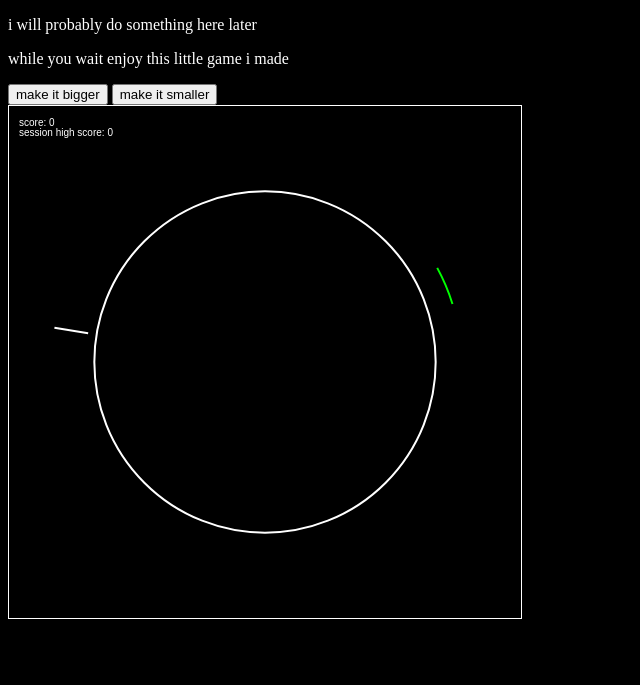
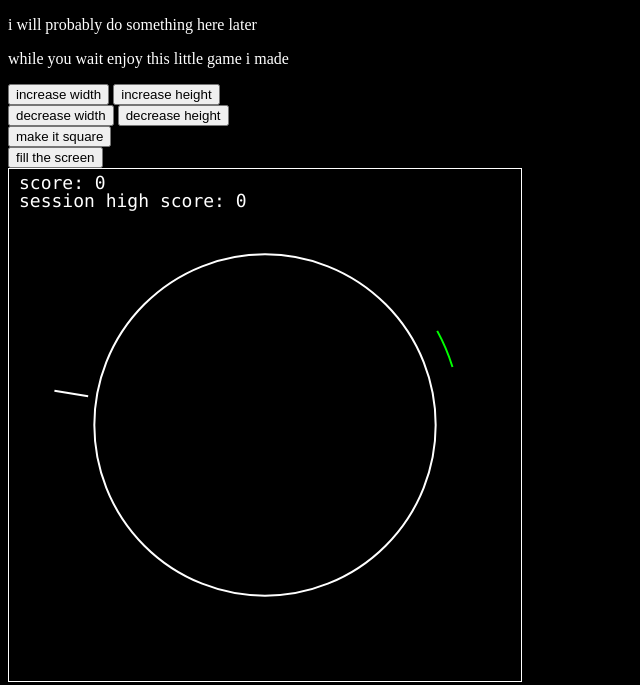
Before and after one commit to honchokomodo/honchokomodo.github.io, a plain HTML site: page index.html in a window 1280 px wide. Shown: the whole page, without its empty margins (0-640 px from the left). Drawn offline with Linux system fonts and the light colour scheme.

Commit message:
added more canvas scaling options

```diff
--- a/clock.js
+++ b/clock.js
@@ -64,8 +64,9 @@ function drawFrame() {
   drawArc(centerX, centerY, goal-0.1, goal+0.1, radius*1.15, 2, "#0F0");
   drawLine(centerX+radius*1.05*vecX, centerY+radius*1.05*vecY, centerX+radius*1.25*vecX, centerY+radius*1.25*vecY, 2, "#FFF");
   ctx.fillStyle = "#FFF";
+  ctx.font = "18px consolas"
   ctx.fillText("score: "+score, 10, 20);
-  ctx.fillText("session high score: "+tops, 10, 30);
+  ctx.fillText("session high score: "+tops, 10, 38);
 }
 
 setInterval(drawFrame, 1000/60);
--- a/index.html
+++ b/index.html
@@ -2,16 +2,34 @@
 <body style="background-color: black;color: white">
   <p>i will probably do something here later</p>
   <p>while you wait enjoy this little game i made</p>
-  <button id="makebigger">make it bigger</button>
-  <button id="makesmaller">make it smaller</button>
+  <button id="biggerx">increase width</button>
+  <button id="biggery">increase height</button>
+  <br>
+  <button id="smallerx">decrease width</button>
+  <button id="smallery">decrease height</button>
+  <br>
+  <button id="square">make it square</button>
+  <br>
+  <button id="fillscreen">fill the screen</button>
   <script>
-    makebigger.addEventListener("click", function() {
+    biggerx.addEventListener("click", function() {
       myCanvas.width = Math.max(32, myCanvas.width + 16);
+    });
+    biggery.addEventListener("click", function() {
 	  myCanvas.height = Math.max(32, myCanvas.height + 16);
+	});
+	smallerx.addEventListener("click", function() {
+      myCanvas.width = Math.max(32, myCanvas.width - 16);
     });
-    makesmaller.addEventListener("click", function() {
-	  myCanvas.width = Math.max(32, myCanvas.width - 16);
+    smallery.addEventListener("click", function() {
 	  myCanvas.height = Math.max(32, myCanvas.height - 16);
+	});
+	square.addEventListener("click", function() {
+	  myCanvas.height = myCanvas.width;
+	});
+	fillscreen.addEventListener("click", function() {
+	  myCanvas.width = window.innerWidth;
+	  myCanvas.height = window.innerHeight;
 	});
   </script>
   <br>
```
